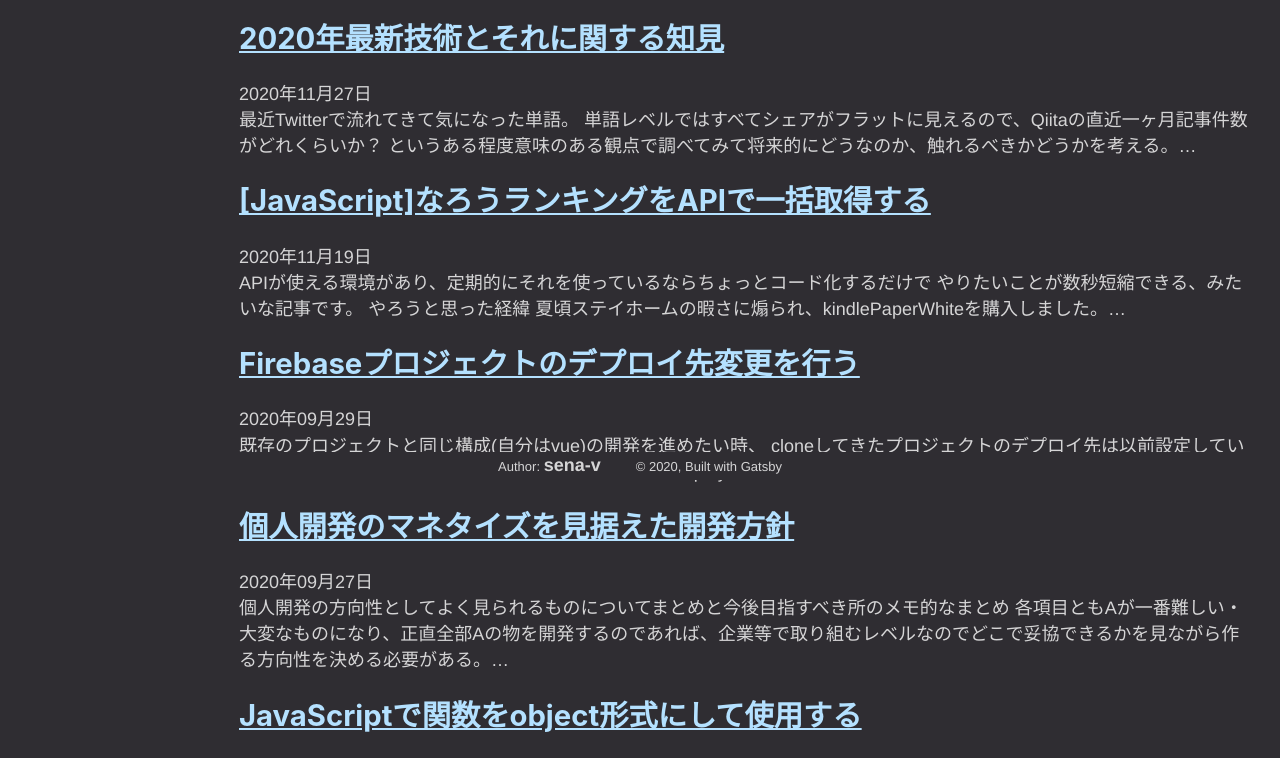
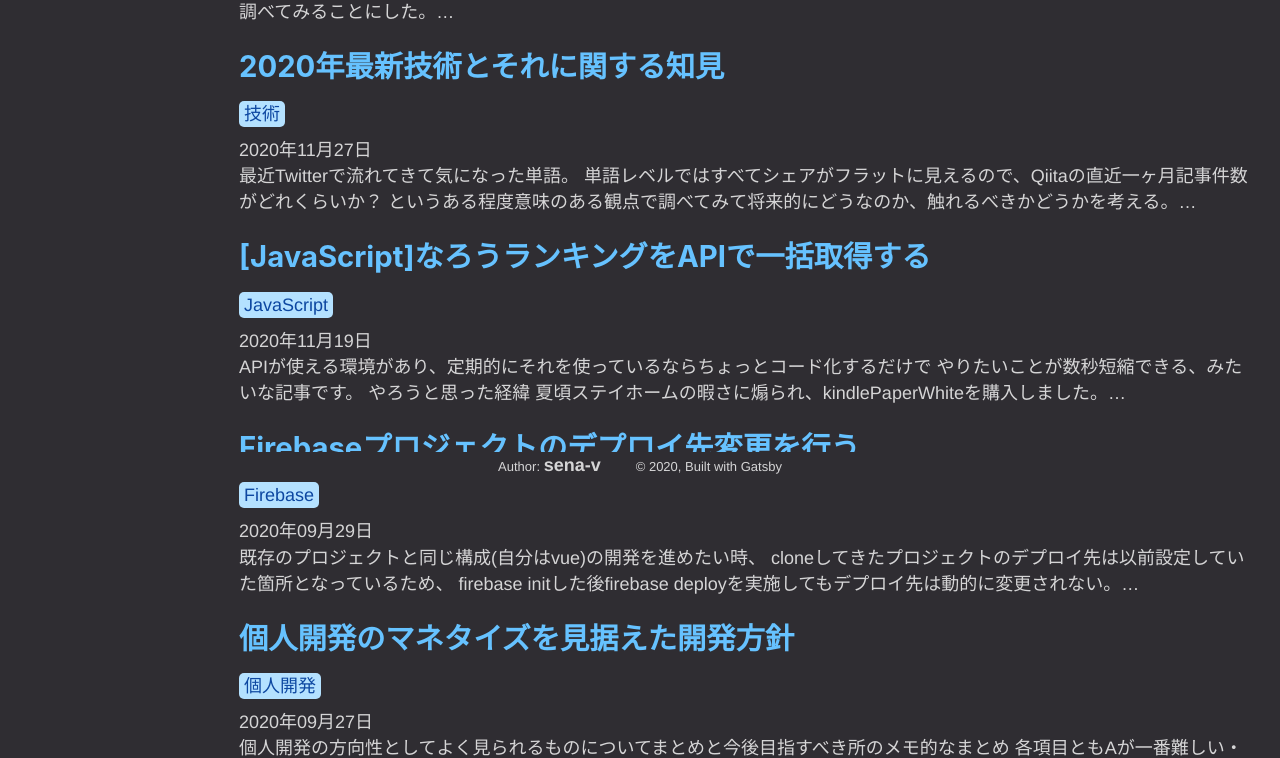
Before and after one commit to sena-v/blog.sena-v.com, a Gatsby site: page / in a window 1280 px wide. Shown: the part 320-1078 px from the top of the page. Built offline with nearby package versions, Linux system fonts and the light colour scheme; Gatsby itself is replaced by a stand-in of ours.

Commit message:
タグを一覧画面で表示する処理を実装

```diff
--- a/gatsby-node.js
+++ b/gatsby-node.js
@@ -11,6 +11,7 @@ exports.createPages = async gatsbyNodeHelpers => {
           node {
             frontmatter {
               slug
+              tags
             }
           }
         }
--- a/src/components/float-menu.js
+++ b/src/components/float-menu.js
@@ -1,4 +1,4 @@
-import { Link } from "gatsby"
+// import { Link } from "gatsby"
 import PropTypes from "prop-types"
 import React from "react"
 
@@ -65,7 +65,7 @@ const FloatMenu = ({ userData }) => (
         }}
       >
         <a
-          class="twitter-timeline"
+          className="twitter-timeline"
           data-lang="ja"
           data-width="350px"
           data-height="500px"
@@ -93,6 +93,24 @@ FloatMenu.defaultProps = {
   },
 }
 
+export const query = graphql`
+  query {
+    allMarkdownRemark(sort: { fields: [frontmatter___date], order: DESC }) {
+      edges {
+        node {
+          frontmatter {
+            title
+            date(formatString: "YYYY年MM月DD日")
+            tags
+            slug
+          }
+          excerpt
+        }
+      }
+    }
+  }
+`
+
 export default FloatMenu
 
 // アイコン：ttps://qiita.com/tkit/items/932316c5f5f7b162b61e#github
--- a/src/components/layout.css
+++ b/src/components/layout.css
@@ -259,7 +259,7 @@ h2 {
   padding-left: 0;
   padding-right: 0;
   padding-top: 0;
-  margin-bottom: 1.45rem;
+  margin-bottom: 1rem;
   color: inherit;
   font-family: -apple-system, BlinkMacSystemFont, Segoe UI, Roboto, Oxygen,
     Ubuntu, Cantarell, Fira Sans, Droid Sans, Helvetica Neue, sans-serif;
@@ -599,7 +599,12 @@ pre tt:after {
   }
 }
 
-a:link { color: #b4e1ff; }
-a:visited { color: #d0d4ff; }
-a:hover { color: #ff0000; }
-a:active { color: #ff8000; }
+a:link { color: #66c2ff; text-decoration:none; }
+a:visited { color: #d0d4ff; text-decoration:none; }
+a:hover { color: #ff0000; text-decoration:none; }
+a:active { color: #ff8000; text-decoration:none; }
+
+a.tag:link { color: #0D47A1; text-decoration:none; }
+a.tag:visited { color: #0D47A1; text-decoration:none; }
+a.tag:hover { color: #ff0000; text-decoration:none; }
+a.tag:active { color: #0D47A1; text-decoration:none; }
--- a/src/pages/index.js
+++ b/src/pages/index.js
@@ -2,6 +2,27 @@ import React from "react"
 import { graphql, Link } from "gatsby"
 
 import Layout from "../components/layout"
+
+const createTags = tags => {
+  return tags.map(tag => (
+    <ul key={tag}
+      style={{
+        marginLeft: `0px`,
+        marginBottom: `10px`,
+        marginRight: `10px`,
+        display: `inline-block`,
+        backgroundColor: `#b4e1ff`,
+        paddingLeft: `5px`,
+        paddingRight: `5px`,
+        borderRadius: `5px`,
+      }}
+    >
+      <Link key={tag} to={`/tag/${tag}`} className="tag">
+        {tag}
+      </Link>
+    </ul>
+  ))
+}
 
 const IndexPage = ({ data }) => (
   <Layout>
@@ -12,6 +33,9 @@ const IndexPage = ({ data }) => (
             {node.frontmatter.title}
           </Link>
         </h2>
+        <div>
+        {createTags(node.frontmatter.tags)}
+        </div>
         <time dateTime={node.frontmatter.date}>{node.frontmatter.date}</time>
         <p>{node.excerpt}</p>
       </article>
@@ -27,6 +51,7 @@ export const query = graphql`
           frontmatter {
             title
             date(formatString: "YYYY年MM月DD日")
+            tags
             slug
           }
           excerpt
```
Also changed, not shown: src/components/tags.js (added, +22 -0 lines).
